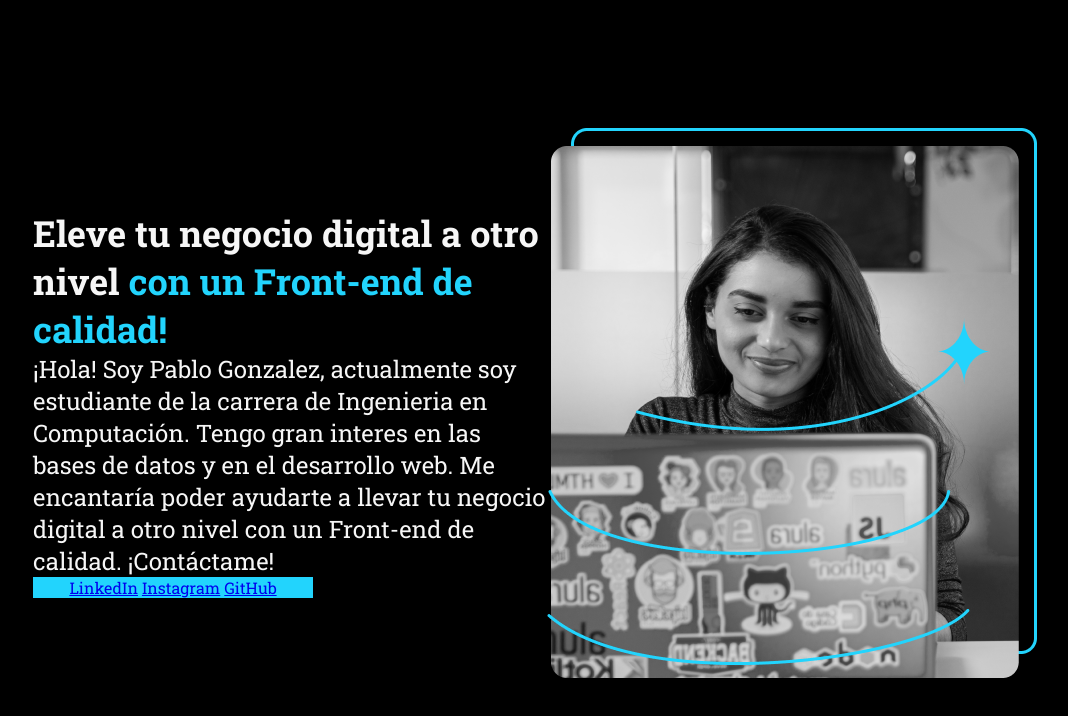
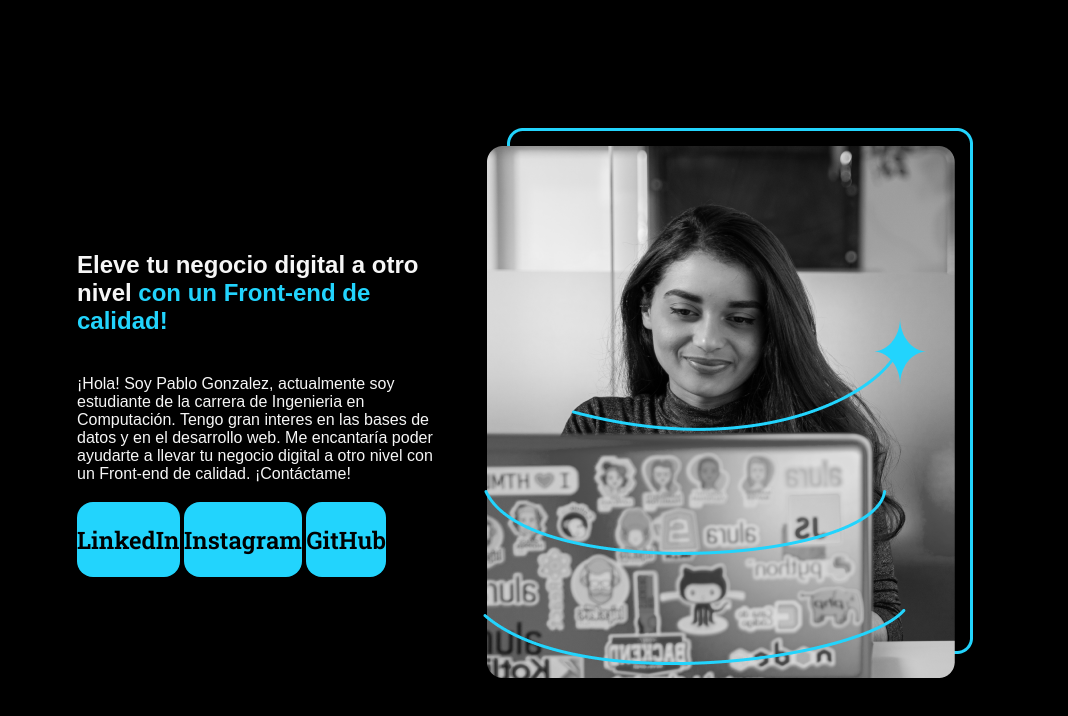
Before and after one commit to PabloCuellar02/CursoOracleG8, a plain HTML site: page HTML y CSS ambientes de desarrollo, estructura de archivos y tags/index.html in a window 1280 px wide. Shown: the whole page, without its empty margins (115-1183 px from the left). Drawn offline with Linux system fonts and the light colour scheme.

Commit message:
Portafolio (borrador)

```diff
--- a/HTML y CSS ambientes de desarrollo, estructura de archivos y tags/index.html
+++ b/HTML y CSS ambientes de desarrollo, estructura de archivos y tags/index.html
@@ -9,23 +9,23 @@
 
 </head>
 <body>
-    <header></header>
-    <main class="presentacion">
-        <section class="presentacion-texto">
-            <h1 class="presentacion-titulo">
+    <main class="container">
+        <section class="container_contenido">
+            <h1 class="container_contenido_titulo">
                 Eleve tu negocio digital a otro nivel
-                <strong class="titulo-destaque">con un Front-end de calidad!
-                </strong></h1>
-                <p class="presentacion-contenido">¡Hola! Soy Pablo Gonzalez, actualmente soy estudiante de la carrera de Ingenieria en Computación.
+                <strong class="titulo_destaque">con un Front-end de calidad!
+                </strong>
+            </h1>
+                <p class="container_contenido_texto">¡Hola! Soy Pablo Gonzalez, actualmente soy estudiante de la carrera de Ingenieria en Computación.
                      Tengo gran interes en las bases de datos y en el desarrollo web. Me encantaría poder
                      ayudarte a llevar tu negocio digital a otro nivel con un Front-end de calidad.
                      ¡Contáctame!
 
                 </p>
-            <div class="container-enlaces">
-                <a href="https://www.linkedin.com/in/pablo-cuellar9">LinkedIn</a>
-                <a href="https://instagram.com/ing_pablin">Instagram</a>
-                <a href="https://github.com/PabloCuellar02">GitHub</a>
+            <div class="container_enlaces">
+                <a class="container_enlaces_link" href="https://www.linkedin.com/in/pablo-cuellar9">LinkedIn</a>
+                <a class="container_enlaces_link" href="https://instagram.com/ing_pablin">Instagram</a>
+                <a class="container_enlaces_link" href="https://github.com/PabloCuellar02">GitHub</a>
             </div>
         </section>
             <img src="Imagem.png" alt="Foto Ilustrativa">
--- a/HTML y CSS ambientes de desarrollo, estructura de archivos y tags/style.css
+++ b/HTML y CSS ambientes de desarrollo, estructura de archivos y tags/style.css
@@ -3,42 +3,62 @@
 
 * {
     padding: 0;
-    margin:0;
+    margin: 0;
+    box-sizing: border-box;
 }
 
-body{
+body {
     height: 100vh;
-    box-sizing: border-box;
     background-color: #000000;
     color: #F6F6F6;
+    font-family: 'Montserrat', sans-serif;
 }
 
-
-.titulo-destaque {
-    color: #22D4FD; ;
+.titulo_destaque {
+    color: #22D4FD;
 }
 
-.presentacion {
+.container {
+    margin: 10% 15%;
     display: flex;
     align-items: center;
-    margin: 10%;
     justify-content: space-between;
-}
-.presentacion-texto {
-    margin-left: 20px;
-    width: 615px;
-    font-family: "Roboto Slab", monospace;
+    gap: 40px;
 }
 
-.presentacion-titulo {
-    font-size: 36px;
-}
-.presentacion-contenido{
-    font-size: 24px;
+.container_contenido {
+    width: 615px;
+    display: flex;
+    flex-direction: column;
+    gap: 40px;
 }
 
-.container-enlaces{
-    width: 280px;
+.container__contenido_titulo {
+    font-size: 36px;
+    font-family: "roboto slab", serif;
+}
+
+.container__contenido_texto {
+    font-size: 24px;
+    font-family: 'Roboto Mono', monospace;
+}
+
+.container__enlaces {
+    display: flex;
+    justify-content: space-between;
+    gap: 20px;
+}
+
+.container_enlaces_link {
+    background-color: #22D4FD;
+    width: 100%;
     text-align: center;
-    background-color: #22D4FD;
+    border-radius: 16px;
+    font-size: 24px;
+    font-weight: 600;
+    padding: 21.5px 0;
+    text-decoration: none;
+    color: #000000;
+    font-family: "Roboto Slab", serif;
+    flex: 1;
 }
```
